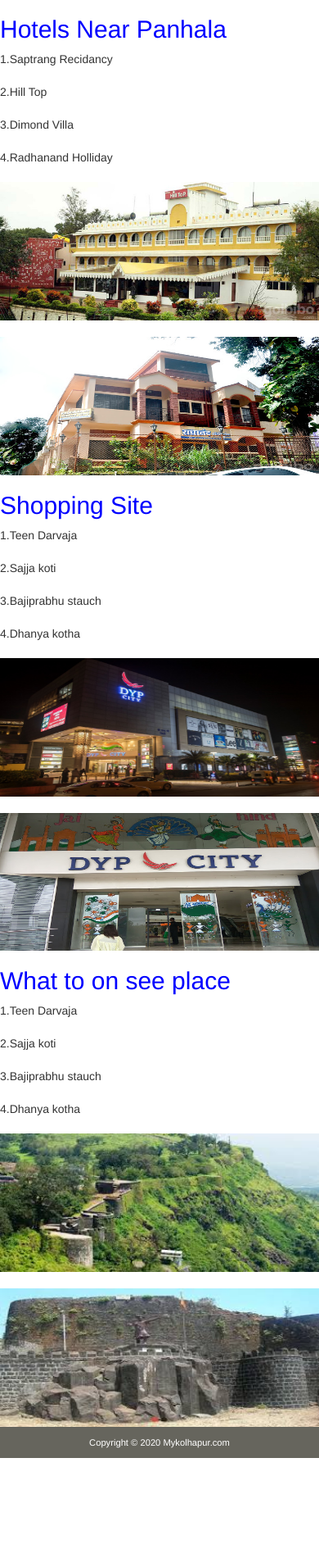
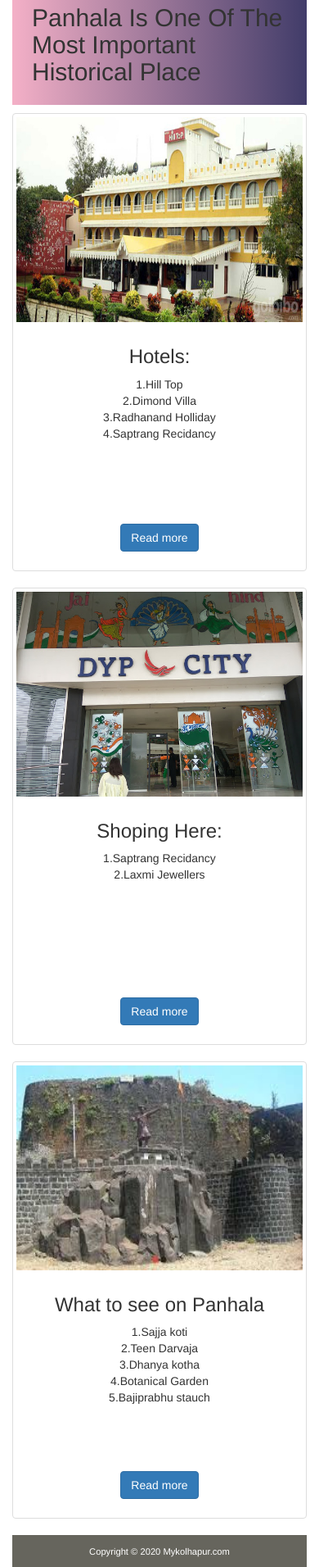
Before and after one commit to mpacer-solutions/mykolhapur-new, a PHP site: page /Panhala-Fort.php in a window 390 px wide; the page is wider, and only the part inside the window is pictured. Shown: the part 1565-3477 px from the top of that part at 82% size. Before the commit the page ends 3344 px from the top of that part, so only its background shows below. Run offline with PHP 8.4, Linux system fonts and the light colour scheme.

Commit message:
adding new images in panhala

```diff
--- a/Panhala-Fort.php
+++ b/Panhala-Fort.php
@@ -1,39 +1,38 @@
+
 <?php
-include_once 'header.php';
+include_once 'header.php'
 ?>
-<center><h1 style="color:blue"> Welcome to Panhala Fort </h1></center>
-<div class="">
-  <div class="row">
-    <div class="col-md-12">
-      <div class="box2">
-        <div class="container-fluid">
 
+<main class="container-fluid">
+    <h1 class="page-title">Welcome To Panhala</h1>
     <div id="myCarousel" class="carousel slide" data-ride="carousel">
         <!-- Indicators -->
         <ol class="carousel-indicators">
             <li data-target="#myCarousel" data-slide-to="0" class="active"></li>
             <li data-target="#myCarousel" data-slide-to="1"></li>
             <li data-target="#myCarousel" data-slide-to="2"></li>
+            <li data-target="#myCarousel" data-slide-to="3"></li>
+            <li data-target="#myCarousel" data-slide-to="4"></li>
+            <li data-target="#myCarousel" data-slide-to="5"></li>
         </ol>
         <!-- Wrapper for slides -->
-            <div class="carousel-inner">
-              <div class="item active">
-                <img src="images/1.png" alt="" style="width:100%; height:50%;">
+        <div class="carousel-inner" >
+            <div class="item active" >
+                <img src="images/1.png" class="img-responsive">
             </div>
-              <div class="item">
-                <img src="images/2.jpg" alt="" style="width:100%; height:50%;">
+            <div class="item" >
+                <img src="images/2.jpg" class="img-responsive">
             </div>
-              <div class="item">
-                <img src="images/3.png" alt="" style="width:100%; height:50%;">
+            <div class="item" >
+                <img src="images/3.png" class="img-responsive" >
             </div>
-              <div class="item">
-                <img src="images/4.jpeg" alt="" style="width:100%; height:50%;">
+            <div class="item" >
+                <img src="images/4.jpeg" class="img-responsive">
             </div>
-              <div class="item">
-                <img src="images/5.jpg" alt="" style="width:100%; height:50%;">
+            <div class="item" >
+                <img src="images/5.jpg" class="img-responsive">
             </div>
-            </div>
-            <!-- Left and right controls -->
+        </div><!-- Left and right controls -->
         <a class="left carousel-control" href="#myCarousel" data-slide="prev">
             <span class="glyphicon glyphicon-chevron-left"></span>
             <span class="sr-only">Previous</span>
@@ -43,90 +42,81 @@ include_once 'header.php';
             <span class="sr-only">Next</span>
         </a>
     </div>
-        </div>
 
+    <div class="row">
+        <div class="col-md-4">
+            <div class="block">
+                <iframe src="https://www.google.com/maps/embed?pb=!1m14!1m8!1m3!1d15277.245058725903!2d74.1021946!3d16.8109076!3m2!1i1024!2i768!4f13.1!3m3!1m2!1s0x0%3A0xc1a13a0b6e8df9c3!2sPanhala%20Fort!5e0!3m2!1sen!2sin!4v1578478921459!5m2!1sen!2sin" width="500" height="300" frameborder="0" style="border:0;" allowfullscreen=""></iframe>
             </div>
         </div>
-  </div>
-</div>
-<br>
-<div class="">
-  <div class="row">
-    <div class="col-md-6">
-      <div class="box4">
-        <h2 style="color:blue">About Panhala...</h2>
-        <p class="p">
+        <div class="col-md-8">
+            <div class="block">
+                <h2 class="block-title">About Panhala</h2>
+                <p>
                     Panhala fort (also known as Panhalgad, Pahalla and Panalla (literally "the home of serpents")), is located in Panhala, 20 kilometres northwest of Kolhapur in Maharashtra, India. It is strategically located looking over a pass in the Sahyadri mountain range which was a major trade route from Bijapur in the interior of Maharashtra to the coastal areas.[1] Due to its strategic location, it was the centre of several skirmishes in the Deccan involving the Marathas, the Mughals and the British East India Company, the most notable being the Battle of Pavan Khind. Here, the queen regent of Kolhapur City , Tarabai, spent her formative years. Several parts of the fort and the structures within are still intact.
                     Panahala fort was built between 1178 and 1209 CE, one of 15 forts (others including Bavda, Bhudargad, Satara, and Vishalgad) built by the Shilahara ruler Bhoja II. It is said that aphorism Kahaan Raja Bhoj, kahan Gangu Teli is associated with this fort. A copper plate found in Satara shows that Raja Bhoja held court at Panhala from 1191–1192 CE. About 1209–10, Bhoja Raja was defeated by Singhana (1209–1247), the most powerful of the Devgiri Yadavas, and the fort subsequently passed into the hands of the Yadavas. Apparently it was not well looked after and it passed through several local chiefs. In 1376 inscriptions record the settlement of Nabhapur to the south-east of the fort.
-
-
                 </p>
-
-      </div>
-    </div>
-
-    <div class="col-md-6">
-      <div class="box4">
-        <div class="map">
-          <iframe src="https://www.google.com/maps/embed?pb=!1m14!1m8!1m3!1d15277.245058725903!2d74.1021946!3d16.8109076!3m2!1i1024!2i768!4f13.1!3m3!1m2!1s0x0%3A0xc1a13a0b6e8df9c3!2sPanhala%20Fort!5e0!3m2!1sen!2sin!4v1578478921459!5m2!1sen!2sin" width="820" height="500" frameborder="0" style="border:0;" allowfullscreen=""></iframe>
-        </div>
-      </div>
             </div>
         </div>
     </div>
 
-<div class="">
+    <h2 class="section-title">Panhala Is One Of The Most Important Historical Place</h2>
+
     <div class="row">
-    <div class="col-md-4">
-      <div class="box4">
-        <h2 style="color:blue">Hotels Near Panhala</h2>
-          1.Saptrang Recidancy<br><br>
-          2.Hill Top<br><br>
-          3.Dimond Villa<br><br>
-          4.Radhanand Holliday<br><br>
-
-          <img src="images/panhala-images/h2.jpg" alt="" style="width:100%; height:20%;"><br>
-          <br>
-          <img src="images/panhala-images/h3.jpg" alt="" style="width:100%; height:20%;">
-
-
+        <div class="col-sm-6 col-md-4">
+            <div class="thumbnail">
+                <img src="images/panhala-images/h2.jpg" alt="...">
+                <div class="caption text-center">
+                    <h3>Hotels:</h3>
+                    <p class="content">
+                        1.Hill Top<br>
+                        2.Dimond Villa<br>
+                        3.Radhanand Holliday<br>
+                        4.Saptrang Recidancy
+                    </p>
+                    <p><a href="#" class="btn btn-primary" role="button">Read more</a></p>
+                </div>
             </div>
         </div>
 
-    <div class="col-md-4">
-      <div class="box4">
-        <h2 style="color:blue">Shopping Site</h2>
-          1.Teen Darvaja<br><br>
-          2.Sajja koti<br><br>
-          3.Bajiprabhu stauch<br><br>
-          4.Dhanya kotha<br><br>
-
-          <img src="images/panhala-images/shop.jpg" alt="" style="width:100%; height:20%;"><br>
-          <br>
-          <img src="images/panhala-images/h4.jpg" alt="" style="width:100%; height:20%;">
-
-
-      </div></div>
-    <div class="col-md-4">
-      <div class="box4">
-        <h2 style="color:blue">What to on see place</h2>
-          1.Teen Darvaja<br><br>
-          2.Sajja koti<br><br>
-          3.Bajiprabhu stauch<br><br>
-          4.Dhanya kotha<br><br>
-
-
-          <img src="images/panhala-images/pan1.jpeg" alt="" style="width:100%; height:20%;"><br>
-          <br>
-          <img src="images/panhala-images/pan2.jpeg" alt="" style="width:100%; height:20%;"><br>
-
+        <div class="col-sm-6 col-md-4">
+            <div class="thumbnail">
+                <img src="images/panhala-images/h4.jpg" alt="...">
+                <div class="caption text-center">
+                    <h3>Shoping Here:</h3>
+                    <p class="content">
+                        1.Saptrang Recidancy<br>
+                        2.Laxmi Jewellers
+                    </p>
+                    <p><a href="#" class="btn btn-primary" role="button">Read more</a></p>
                 </div>
             </div>
         </div>
+
+        <div class="col-sm-6 col-md-4">
+            <div class="thumbnail">
+                <img src="images/panhala-images/pan2.jpeg" alt="...">
+                <div class="caption text-center">
+                    <h3>What to see on Panhala </h3>
+                    <p class="content">
+
+
+                        1.Sajja koti<br>
+                        2.Teen Darvaja<br>
+                        3.Dhanya kotha<br>
+                        4.Botanical Garden<br>
+                        5.Bajiprabhu stauch
+
+
+                    </p>
+                    <p><a href="#" class="btn btn-primary" role="button">Read more</a></p>
                 </div>
+            </div>
+        </div>
+
+    </div>
+
+
     <?php
-include_once 'footer.php';
+    include_once 'footer.php'
     ?>
-
-</body>
-</html>
```
Also changed, not shown: images/panhala-images/fifth.jpg (added), images/panhala-images/first.jpg (added), images/panhala-images/forth.jpg (added), images/panhala-images/second.png (added), images/panhala-images/third.jpg (added). Lines whose indentation alone changed are shown as unchanged.
